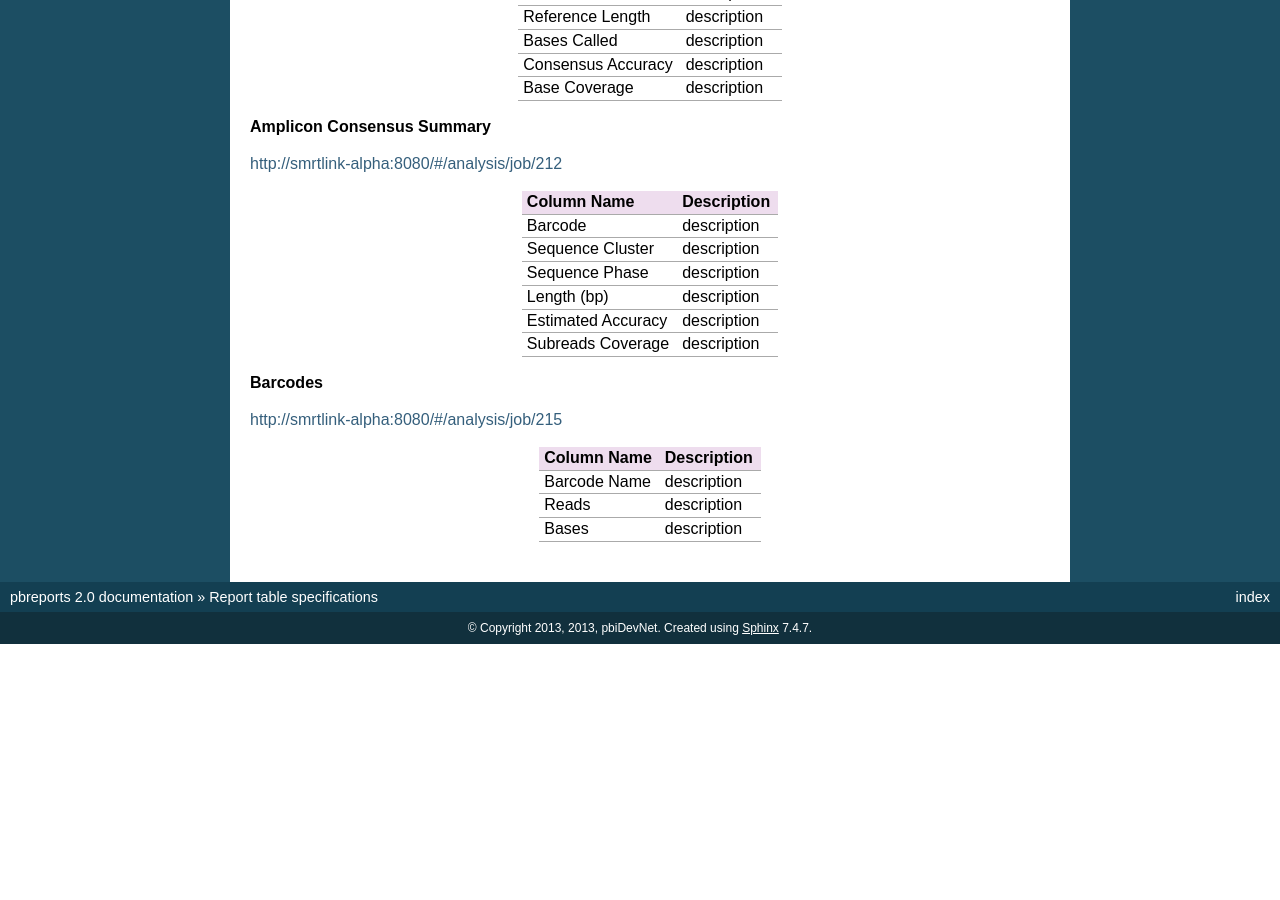
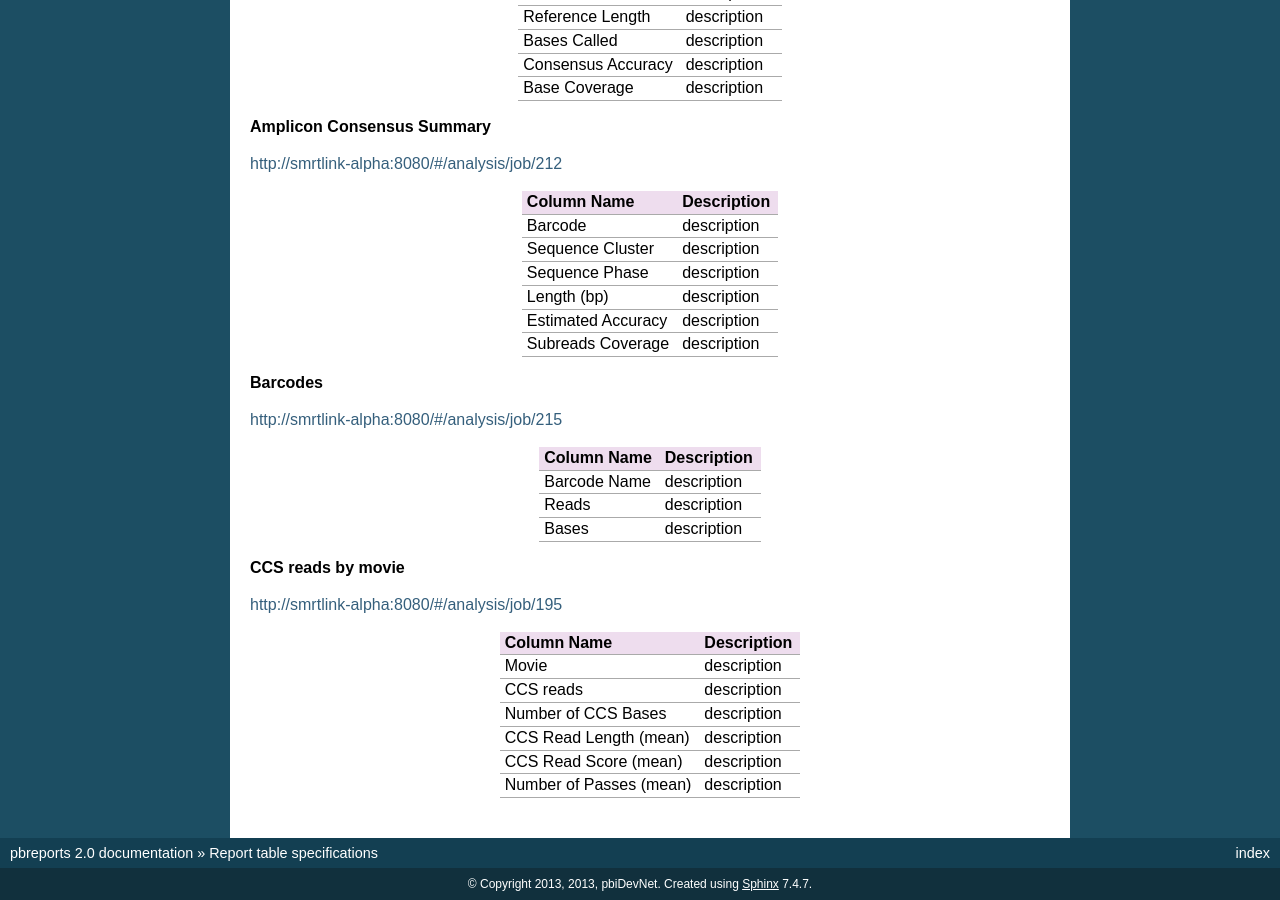
Before and after one commit to Global19-atlassian-net/pbreports, a Sphinx documentation site: the page built from doc/specs/tables.rst, in a window 1280 px wide and 900 px high, scrolled down 791 px. Built offline with Sphinx 7.4.7, drawn with Linux system fonts in a browser that asks for light colours; before the commit the page ends 1435 px from its top, so only the background shows below that.

Commit message:
Update tables.rst

```diff
--- a/doc/specs/tables.rst
+++ b/doc/specs/tables.rst
@@ -77,3 +77,19 @@ Barcode Name                          description
 Reads                                 description
 Bases                                 description
 ====================================  =====================================================================================================================================
+
+
+**CCS reads by movie**
+
+http://smrtlink-alpha:8080/#/analysis/job/195
+
+====================================  =====================================================================================================================================
+Column Name                           Description
+====================================  =====================================================================================================================================
+Movie                                 description
+CCS reads                             description
+Number of CCS Bases                   description
+CCS Read Length (mean)                description
+CCS Read Score (mean)                 description
+Number of Passes (mean)               description
+====================================  =====================================================================================================================================
```
